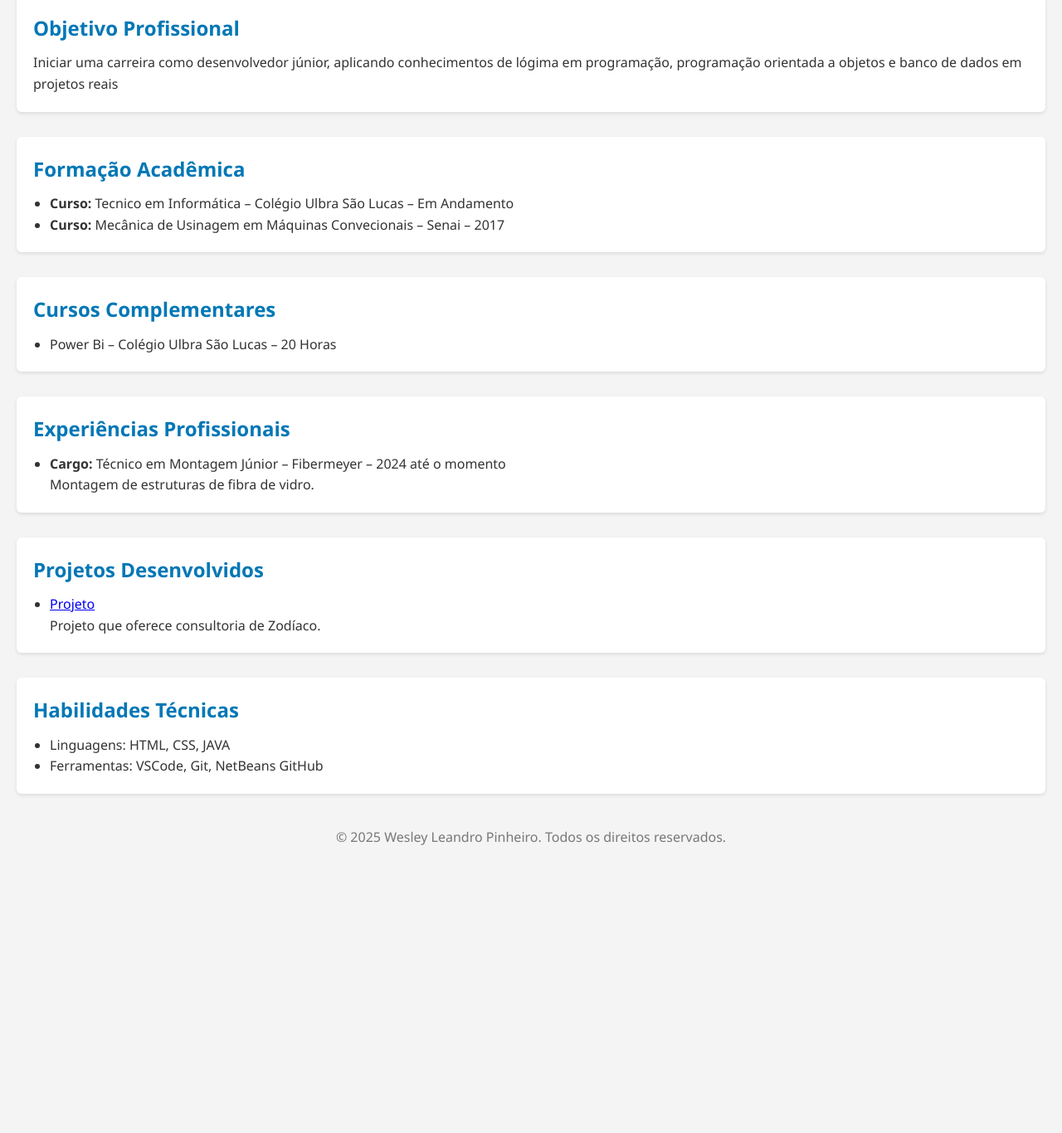
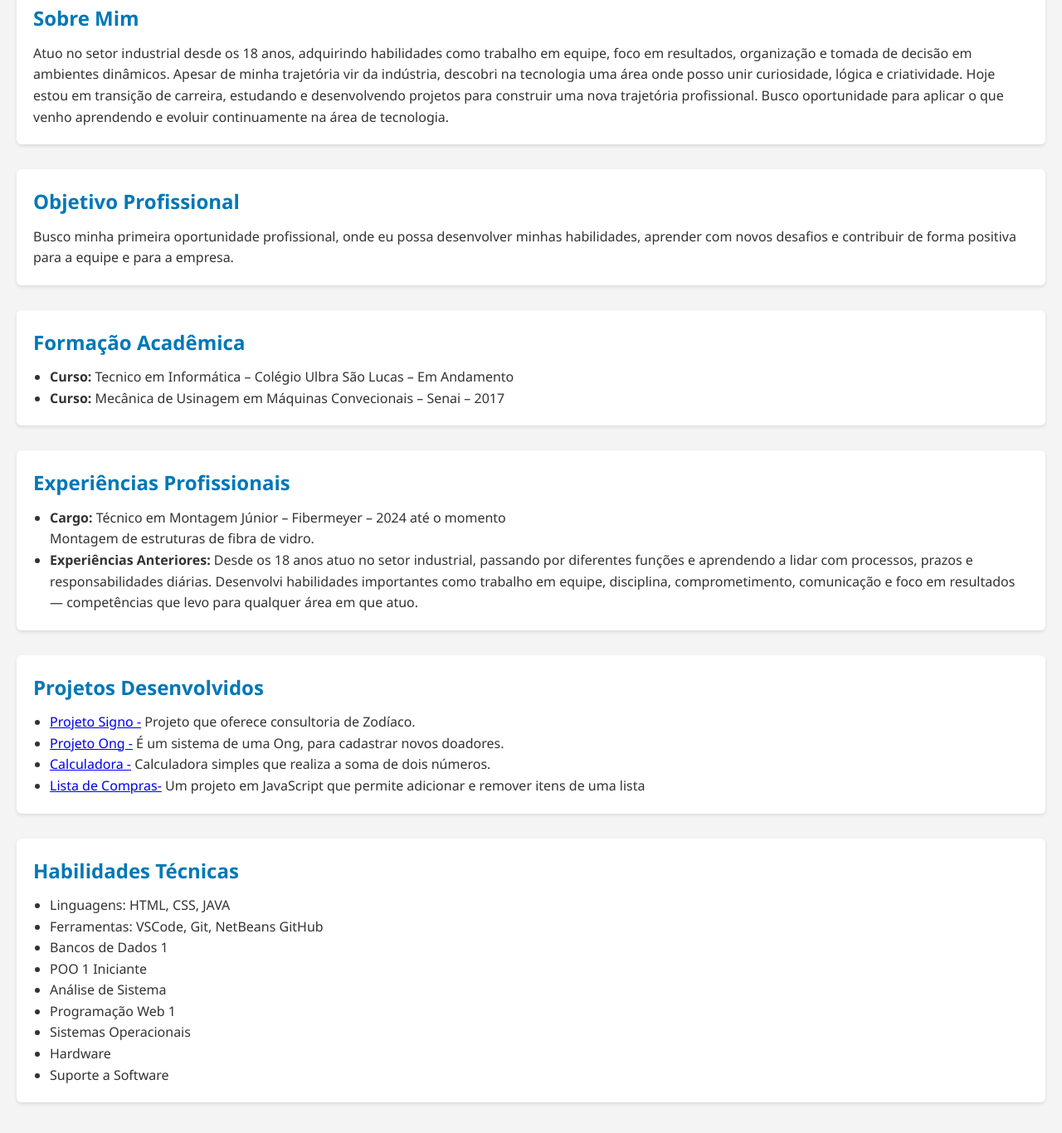
Before and after one commit to WesleyLeandro0606/curriculowesley, a plain HTML site: page index.html in a window 1280 px wide. Shown: the part 345-1711 px from the top of the page at 83% size. Before the commit the page ends 1387 px from the top, so only its background shows below. Drawn offline with Linux system fonts and the light colour scheme.

Commit message:
Atualizei meu portfólio

```diff
--- a/index.html
+++ b/index.html
@@ -8,7 +8,7 @@
 </head>
 <body>
     <header>
-        <img src="./1749051828281.jpg" alt="Foto de [Seu Nome]">
+        <img src="./PHOTO-2025-11-12-00-24-23.jpg" alt="Foto de [Seu Nome]">
         <h1>Wesley Leandro Pinheiro</h1>
         <p>Email: wesleyleandro0606@gmail.com | Cidade: Sapucaia do Sul, Rio Grande do Sul | Telefone: (51) 984796538</p>
         <p><a href="https://www.linkedin.com/in/wesley-leandro-3ab98a255/" target="_blank">LinkedIn</a> |
@@ -17,8 +17,13 @@
 
     <main>
         <section>
+            <h2>Sobre Mim</h2>
+            <p>Atuo no setor industrial desde os 18 anos, adquirindo habilidades como trabalho em equipe, foco em resultados, organização e tomada de decisão em ambientes dinâmicos. Apesar de minha trajetória vir da indústria, descobri na tecnologia uma área onde posso unir curiosidade, lógica e criatividade. Hoje estou em transição de carreira, estudando e desenvolvendo projetos para construir uma nova trajetória profissional. Busco oportunidade para aplicar o que venho aprendendo e evoluir continuamente na área de tecnologia.</p>
+        </section>
+
+        <section>
             <h2>Objetivo Profissional</h2>
-            <p>Iniciar uma carreira como desenvolvedor júnior, aplicando conhecimentos de lógima em programação, programação orientada a objetos e banco de dados em projetos reais</p>
+            <p>Busco minha primeira oportunidade profissional, onde eu possa desenvolver minhas habilidades, aprender com novos desafios e contribuir de forma positiva para a equipe e para a empresa.</p>
         </section>
 
         <section>
@@ -29,25 +34,22 @@
             </ul>
         </section>
 
-        <section>
-            <h2>Cursos Complementares</h2>
-            <ul>
-                <li> Power Bi – Colégio Ulbra São Lucas – 20 Horas</li>
-            </ul>
-        </section>
 
         <section>
             <h2>Experiências Profissionais</h2>
             <ul>
                 <li><strong>Cargo:</strong> Técnico em Montagem Júnior – Fibermeyer – 2024 até o momento</li>
                 <p> Montagem de estruturas de fibra de vidro.</p>
-            </ul>
+                <li><strong>Experiências Anteriores:</strong> Desde os 18 anos atuo no setor industrial, passando por diferentes funções e aprendendo a lidar com processos, prazos e responsabilidades diárias. Desenvolvi habilidades importantes como trabalho em equipe, disciplina, comprometimento, comunicação e foco em resultados — competências que levo para qualquer área em que atuo.</li>
         </section>
 
         <section>
             <h2>Projetos Desenvolvidos</h2>
             <ul>
-                <li><a href=https://github.com/WesleyLeandro0606/ProjetoSigno" target="_blank">Projeto <br> </a> Projeto que oferece consultoria de Zodíaco.</li>
+                <li><a href=https://github.com/WesleyLeandro0606/ProjetoSigno target="_blank">Projeto Signo -</a> Projeto que oferece consultoria de Zodíaco.</li>
+                <li><a href="https://github.com/WesleyLeandro0606/projeto2.git" target="_blank">Projeto Ong -</a> É um sistema de uma Ong, para cadastrar novos doadores.</li>
+                <li><a href="https://github.com/WesleyLeandro0606/calculadorasomar.git" target="_blank">Calculadora -</a> Calculadora simples que realiza a soma de dois números.</li>
+                <li><a href="https://github.com/WesleyLeandro0606/listadecompras.git" target="_blank">Lista de Compras-</a> Um projeto em JavaScript que permite adicionar e remover itens de uma lista</li>
 
         </section>
 
@@ -56,7 +58,13 @@
             <ul>
                 <li>Linguagens: HTML, CSS, JAVA</li>
                 <li>Ferramentas: VSCode, Git, NetBeans GitHub</li>
-
+                <li>Bancos de Dados 1</li>
+                <li>POO 1 Iniciante</li>
+                <li>Análise de Sistema</li>
+                <li>Programação Web 1</li>
+                <li>Sistemas Operacionais</li>
+                <li>Hardware</li>
+                <li>Suporte a Software</li>
             </ul>
         </section>
     </main>
```
Also changed, not shown: PHOTO-2025-11-12-00-24-23.jpg (added).
